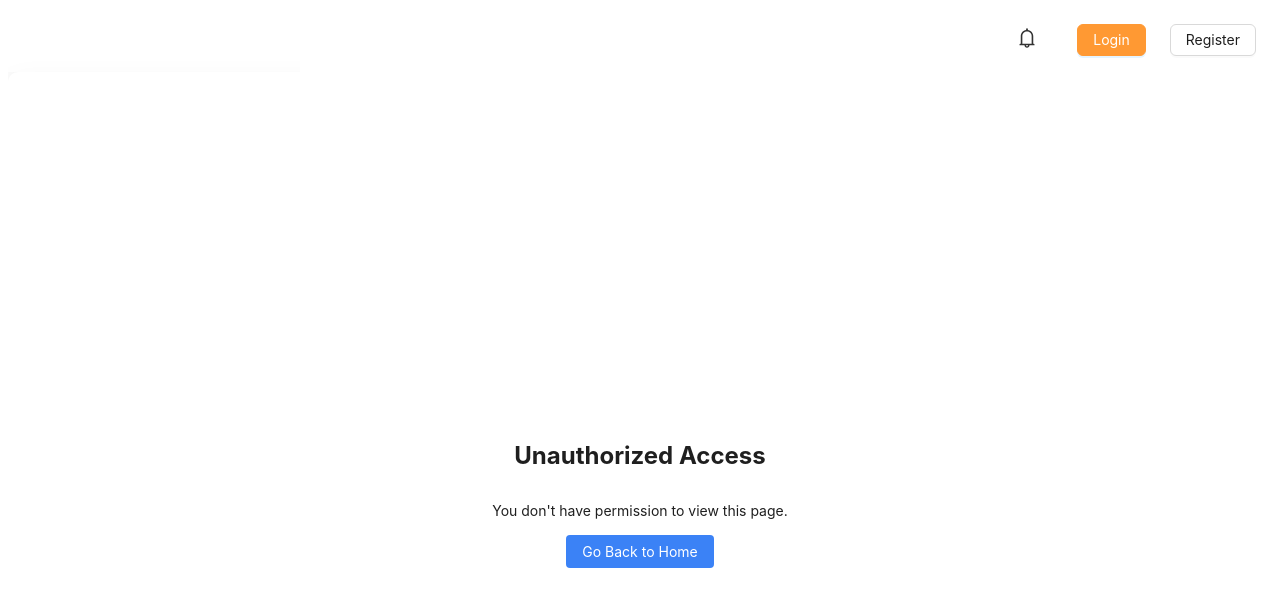
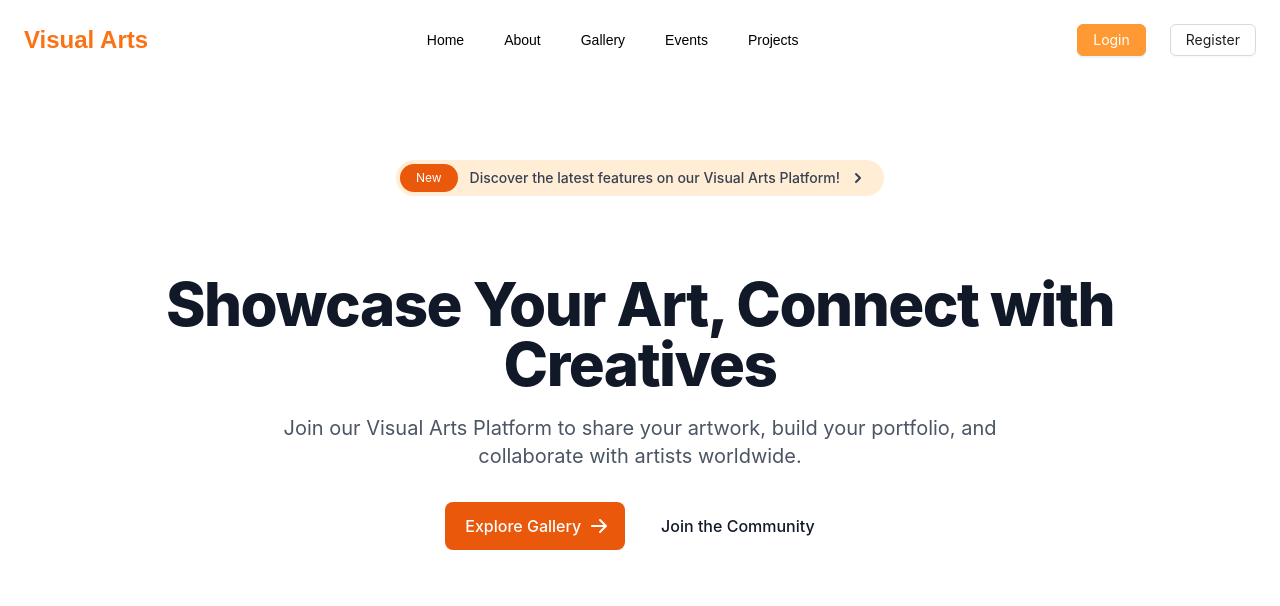
Before and after one commit to Bsrat06/Visual-Arts-Club-System, a React (Create React App) app in the folder visual-arts-frontend/: page /homepage in a window 1280 px wide. Before the commit this address led to /unauthorized. Shown: the top 606 px of the page. Built offline with nearby package versions, Linux system fonts and the light colour scheme; no server answers.

Commit message:
enhanced homepage UI

```diff
--- a/visual-arts-frontend/package.json
+++ b/visual-arts-frontend/package.json
@@ -9,6 +9,8 @@
     "axios": "^1.7.9",
     "chart.js": "^4.4.7",
     "cra-template": "1.2.0",
+    "flowbite": "^3.1.2",
+    "framer-motion": "^12.4.7",
     "react": "^18.3.1",
     "react-chartjs-2": "^5.3.0",
     "react-dom": "^18.3.1",
--- a/visual-arts-frontend/src/App.js
+++ b/visual-arts-frontend/src/App.js
@@ -53,7 +53,7 @@ const App = () => {
       <Layout>
         <Routes>
           {/* Public Routes (Accessible by Anyone) */}
-          <Route path="/" element={<HomePage />} />
+          <Route path="/" element={<VisitorHome />} />
           <Route path="/about" element={<AboutUs />} />
           <Route path="/contact" element={<ContactUs />} />
           <Route path="/login" element={<Login />} />
@@ -61,7 +61,7 @@ const App = () => {
           <Route path="/notifications" element={<NotificationsList />} />
 
           {/* Visitor-Only Route */}
-          <Route path="/visitor/homepage" element={<VisitorHome />} />
+          <Route path="/homepage" element={<VisitorHome />} />
 
           {/* Role-Restricted Routes */}
           <Route
@@ -269,11 +269,9 @@ const App = () => {
 
 
 <Route
-            path="/homepage"
+            path="/home"
             element={
-              <RoleGuard allowedRoles={["member", "admin", "visitor"]}>
-                <HomePage />
-              </RoleGuard>
+                <VisitorHome />
             }
           />
 
--- /dev/null
+++ b/visual-arts-frontend/src/components/HeroSection.js
@@ -0,0 +1,66 @@
+import React from "react";
+
+const HeroSection = () => {
+  return (
+    <section className="bg-white">
+      <div className="py-8 px-4 mx-auto max-w-screen-xl text-center lg:py-16 lg:px-12">
+        <a
+          href="#"
+          className="inline-flex justify-between items-center py-1 px-1 pr-4 mb-7 text-sm text-gray-700 bg-orange-100 rounded-full hover:bg-orange-200"
+          role="alert"
+        >
+          <span className="text-xs bg-orange-600 rounded-full text-white px-4 py-1.5 mr-3">
+            New
+          </span>
+          <span className="text-sm font-medium">Discover the latest features on our Visual Arts Platform!</span>
+          <svg
+            className="ml-2 w-5 h-5"
+            fill="currentColor"
+            viewBox="0 0 20 20"
+            xmlns="http://www.w3.org/2000/svg"
+          >
+            <path
+              fillRule="evenodd"
+              d="M7.293 14.707a1 1 0 010-1.414L10.586 10 7.293 6.707a1 1 0 011.414-1.414l4 4a1 1 0 010 1.414l-4 4a1 1 0 01-1.414 0z"
+              clipRule="evenodd"
+            ></path>
+          </svg>
+        </a>
+        <h1 className="mb-4 text-4xl font-extrabold tracking-tight leading-none text-gray-900 md:text-5xl lg:text-6xl">
+          Showcase Your Art, Connect with Creatives
+        </h1>
+        <p className="mb-8 text-lg font-normal text-gray-600 lg:text-xl sm:px-16 xl:px-48">
+          Join our Visual Arts Platform to share your artwork, build your portfolio, and collaborate with artists worldwide.
+        </p>
+        <div className="flex flex-col mb-8 lg:mb-16 space-y-4 sm:flex-row sm:justify-center sm:space-y-0 sm:space-x-4">
+          <a
+            href="/visitor/gallery"
+            className="inline-flex justify-center items-center py-3 px-5 text-base font-medium text-white rounded-lg bg-orange-600 hover:bg-orange-700 hover:text-white focus:ring-4 focus:ring-orange-300"
+          >
+            Explore Gallery
+            <svg
+              className="ml-2 -mr-1 w-5 h-5"
+              fill="currentColor"
+              viewBox="0 0 20 20"
+              xmlns="http://www.w3.org/2000/svg"
+            >
+              <path
+                fillRule="evenodd"
+                d="M10.293 3.293a1 1 0 011.414 0l6 6a1 1 0 010 1.414l-6 6a1 1 0 01-1.414-1.414L14.586 11H3a1 1 0 110-2h11.586l-4.293-4.293a1 1 0 010-1.414z"
+                clipRule="evenodd"
+              ></path>
+            </svg>
+          </a>
+          <a
+            href="/join"
+            className="inline-flex justify-center items-center py-3 px-5 text-base font-medium text-gray-900 rounded-lg border border-gray-300 hover:bg-gray-100 focus:ring-4 focus:ring-gray-100"
+          >
+            Join the Community
+          </a>
+        </div>
+      </div>
+    </section>
+  );
+};
+
+export default HeroSection;
--- a/visual-arts-frontend/src/components/Layout/Navbar.js
+++ b/visual-arts-frontend/src/components/Layout/Navbar.js
@@ -2,7 +2,13 @@ import React, { useState, useEffect } from "react";
 import { Layout, Avatar, Dropdown, Menu, Badge, Modal, Button } from "antd";
 import { useSelector, useDispatch } from "react-redux";
 import { Link } from "react-router-dom";
-import { UserOutlined, LogoutOutlined, BellOutlined, DownOutlined, HeartOutlined } from "@ant-design/icons";
+import {
+  UserOutlined,
+  LogoutOutlined,
+  BellOutlined,
+  DownOutlined,
+  HeartOutlined,
+} from "@ant-design/icons";
 import { fetchNotifications } from "../../redux/slices/notificationsSlice";
 
 const { Header } = Layout;
@@ -24,7 +30,6 @@ const Navbar = ({ onLogout, collapsed }) => {
     setUnreadCount(notifications.filter((notification) => !notification.read).length);
   }, [notifications]);
 
-  // 🔹 Fetch notifications on component mount
   useEffect(() => {
     dispatch(fetchNotifications());
   }, [dispatch]);
@@ -43,18 +48,18 @@ const Navbar = ({ onLogout, collapsed }) => {
   };
 
   const menu = (
-    <Menu>
+    <Menu style={{ fontFamily: "'Poppins', sans-serif" }}>
       <Menu.Item key="profile">
-        <Link to="/profile">
+        <Link to="/profile" style={{ fontFamily: "'Poppins', sans-serif" }}>
           <UserOutlined /> Profile
         </Link>
       </Menu.Item>
       <Menu.Item key="liked">
-        <Link to="/member/portfolio?tab=liked">
+        <Link to="/member/portfolio?tab=liked" style={{ fontFamily: "'Poppins', sans-serif" }}>
           <HeartOutlined /> Liked Artworks
         </Link>
       </Menu.Item>
-      <Menu.Item key="logout" onClick={confirmLogout} danger>
+      <Menu.Item key="logout" onClick={confirmLogout} danger style={{ fontFamily: "'Poppins', sans-serif" }}>
         <LogoutOutlined /> Logout
       </Menu.Item>
     </Menu>
@@ -64,8 +69,8 @@ const Navbar = ({ onLogout, collapsed }) => {
     <Header
       className="flex justify-between items-center bg-white px-6 fixed top-0"
       style={{
-        left: `${collapsed ? "80px" : "300px"}`,
-        width: `calc(100% - ${collapsed ? "80px" : "300px"})`,
+        left: isLoggedIn ? `${collapsed ? "80px" : "300px"}` : "0",
+        width: isLoggedIn ? `calc(100% - ${collapsed ? "80px" : "300px"})` : "100%",
         height: "80px",
         transition: "all 0.3s ease",
         zIndex: 1,
@@ -75,19 +80,52 @@ const Navbar = ({ onLogout, collapsed }) => {
         justifyContent: "space-between",
       }}
     >
-      <div className="text-black font-medium" style={{ fontSize: "24px", flexGrow: 1 }}>
-        {isLoggedIn && userRole !== "visitor" && `Hello ${user?.first_name || "User"} 👋🏼`}
+      {/* Left-aligned content (e.g., greeting or logo/title) */}
+      <div className="text-black font-medium" style={{ fontSize: "24px" }}>
+        {isLoggedIn && userRole !== "visitor" ? (
+          `Hello ${user?.first_name || "User"} 👋🏼`
+        ) : (
+          <Link to="/" className="flex items-center text-orange-500">
+            <span style={{ fontFamily: "'Poppins', sans-serif", fontWeight: "bold" }}>
+              Visual Arts
+            </span>
+          </Link>
+        )}
       </div>
 
+      {/* Centered links */}
+      <div className="flex items-center justify-center flex-grow">
+        {!isLoggedIn && (
+          <div className="flex items-center space-x-10">
+            <Link to="/home" className="text-black hover:text-orange-500">
+              Home
+            </Link>
+            <Link to="/about" className="text-black hover:text-orange-500">
+              About
+            </Link>
+            <Link to="/gallery" className="text-black hover:text-orange-500">
+              Gallery
+            </Link>
+            <Link to="/events" className="text-black hover:text-orange-500">
+              Events
+            </Link>
+            <Link to="/projects" className="text-black hover:text-orange-500">
+              Projects
+            </Link>
+          </div>
+        )}
+      </div>
+
+      {/* Right-aligned content (e.g., notifications, profile dropdown, login/register buttons) */}
       <div className="flex items-center space-x-6">
-        {/* 🔔 Notifications */}
-        <Link to="/notifications" className="relative mr-4">
-          <Badge count={unreadCount} size="small">
-            <BellOutlined style={{ fontSize: 20, color: "#333" }} />
-          </Badge>
-        </Link>
+        {isLoggedIn && (
+          <Link to="/notifications" className="relative mr-4">
+            <Badge count={unreadCount} size="small">
+              <BellOutlined style={{ fontSize: 20, color: "#333" }} />
+            </Badge>
+          </Link>
+        )}
 
-        {/* Profile Info */}
         {isLoggedIn ? (
           <Dropdown overlay={menu} trigger={["click"]}>
             <div className="cursor-pointer flex items-center">
--- a/visual-arts-frontend/src/pages/Visitor/VisitorHome.js
+++ b/visual-arts-frontend/src/pages/Visitor/VisitorHome.js
@@ -1,104 +1,13 @@
 import React from "react";
-import { Button, Typography, Layout, Row, Col, Card } from "antd";
-import { Link } from "react-router-dom";
-import { PictureOutlined, CalendarOutlined, TeamOutlined } from "@ant-design/icons";
-import "../../styles/landing-page.css"; // Custom styles for extra design
+import HeroSection from "../../components/HeroSection";
 
-const { Title, Text } = Typography;
-const { Content } = Layout;
-
-const VisitorHome = () => {
+const HomePage = () => {
   return (
-    <Layout className="visitor-home">
-      {/* ✅ Hero Section */}
-      <div className="hero-section">
-        <div className="hero-overlay"></div>
-        <div className="hero-content">
-          <Title level={1} className="text-white text-center font-bold">
-            Welcome to Visual Arts Platform
-          </Title>
-          <Text className="text-lg text-white text-center">
-            Explore our gallery, events, and projects. Join us to showcase your talent.
-          </Text>
-
-          <div className="flex space-x-4 mt-6">
-            <Link to="/gallery">
-              <Button type="default" className="explore-btn">
-                Explore Gallery
-              </Button>
-            </Link>
-            <Link to="/register">
-              <Button type="primary" className="join-btn">
-                Join Now
-              </Button>
-            </Link>
-          </div>
-        </div>
-      </div>
-
-      {/* ✅ Explore Sections */}
-      <Content className="p-8">
-        <Row gutter={[24, 24]} justify="center">
-          {/* ✅ Gallery Section */}
-          <Col xs={24} sm={12} md={8}>
-            <Card
-              hoverable
-              className="feature-card"
-              cover={<div className="feature-icon"><PictureOutlined /></div>}
-            >
-              <Title level={3} className="text-center">Gallery</Title>
-              <Text className="text-gray-600 text-center block">
-                Discover stunning artworks from talented artists worldwide.
-              </Text>
-              <Link to="/gallery">
-                <Button className="feature-btn" type="primary" block>
-                  View Gallery
-                </Button>
-              </Link>
-            </Card>
-          </Col>
-
-          {/* ✅ Events Section */}
-          <Col xs={24} sm={12} md={8}>
-            <Card
-              hoverable
-              className="feature-card"
-              cover={<div className="feature-icon"><CalendarOutlined /></div>}
-            >
-              <Title level={3} className="text-center">Events</Title>
-              <Text className="text-gray-600 text-center block">
-                Stay updated with the latest art events and exhibitions.
-              </Text>
-              <Link to="/events">
-                <Button className="feature-btn" type="primary" block>
-                  Explore Events
-                </Button>
-              </Link>
-            </Card>
-          </Col>
-
-          {/* ✅ Community Section */}
-          <Col xs={24} sm={12} md={8}>
-            <Card
-              hoverable
-              className="feature-card"
-              cover={<div className="feature-icon"><TeamOutlined /></div>}
-            >
-              <Title level={3} className="text-center">Community</Title>
-              <Text className="text-gray-600 text-center block">
-                Connect with artists, collaborate, and grow together.
-              </Text>
-              <Link to="/community">
-                <Button className="feature-btn" type="primary" block>
-                  Join Community
-                </Button>
-              </Link>
-            </Card>
-          </Col>
-        </Row>
-      </Content>
-    </Layout>
+    <div>
+      <HeroSection />
+      {/* Add more sections here */}
+    </div>
   );
 };
 
-export default VisitorHome;
+export default HomePage;
--- a/visual-arts-frontend/src/styles/landing-page.css
+++ b/visual-arts-frontend/src/styles/landing-page.css
@@ -1,82 +1,49 @@
-.visitor-home {
-    font-family: "Poppins", sans-serif;
-}
-
-/* ✅ Hero Section */
 .hero-section {
-    position: relative;
-    height:85vh;
-    background: url("../../../media/hero-image/3d-rendering-pen-ai-generated.jpg") no-repeat center center/cover;
+    background: url("../assets/images/hero-bg.png") no-repeat center center / cover;
+    height: 85vh;
     display: flex;
     align-items: center;
     justify-content: center;
-    text-align: center;
-}
-
-.hero-overlay {
-    position: absolute;
-    top: 0;
-    left: 0;
-    width: 100%;
-    height: 100%;
-    /* background: rgba(0, 0, 0, 0.6); */
+    position: relative;
   }
 
   .hero-content {
-    position: relative;
-    max-width: 600px;
-    padding: 20px;
-    text-align: center;
+    max-width: 800px;
   }
 
   .explore-btn {
-    background-color: transparent;
+    border-color: white;
     color: white;
-    border: 2px solid white;
-    font-weight: bold;
-    transition: all 0.3s ease;
   }
 
   .explore-btn:hover {
-    background-color: white;
-    color: black;
+    background-color: rgba(255, 255, 255, 0.2);
   }
 
   .join-btn {
-    background-color: #FFA500;
-    color: white;
-    font-weight: bold;
-    transition: all 0.3s ease;
+    background: #ff6b6b;
+    border-color: #ff6b6b;
   }
 
   .join-btn:hover {
-    background-color: #e68a00;
+    background: #ff5252;
+    border-color: #ff5252;
   }
 
-/* ✅ Feature Cards */
   .feature-card {
     text-align: center;
-    border-radius: 12px;
-    transition: transform 0.3s ease, box-shadow 0.3s ease;
+    border-radius: 10px;
+    overflow: hidden;
+    transition: all 0.3s ease-in-out;
   }
 
   .feature-card:hover {
-    transform: translateY(-5px);
-    box-shadow: 0px 10px 30px rgba(0, 0, 0, 0.1);
+    box-shadow: 0px 8px 20px rgba(0, 0, 0, 0.15);
   }
 
   .feature-icon {
-    font-size: 48px;
-    color: #FFA500;
-    margin: 20px auto;
+    font-size: 50px;
+    color: #ff6b6b;
+    text-align: center;
+    margin-top: 20px;
   }
-
-.feature-btn {
-    background-color: #FFA500;
-    border: none;
-    font-weight: bold;
-}
-
-.feature-btn:hover {
-    background-color: #e68a00;
-}
```
Also changed, not shown: 2 other files (tests, documents, lock files or other folders). Lines whose indentation alone changed are shown as unchanged.
